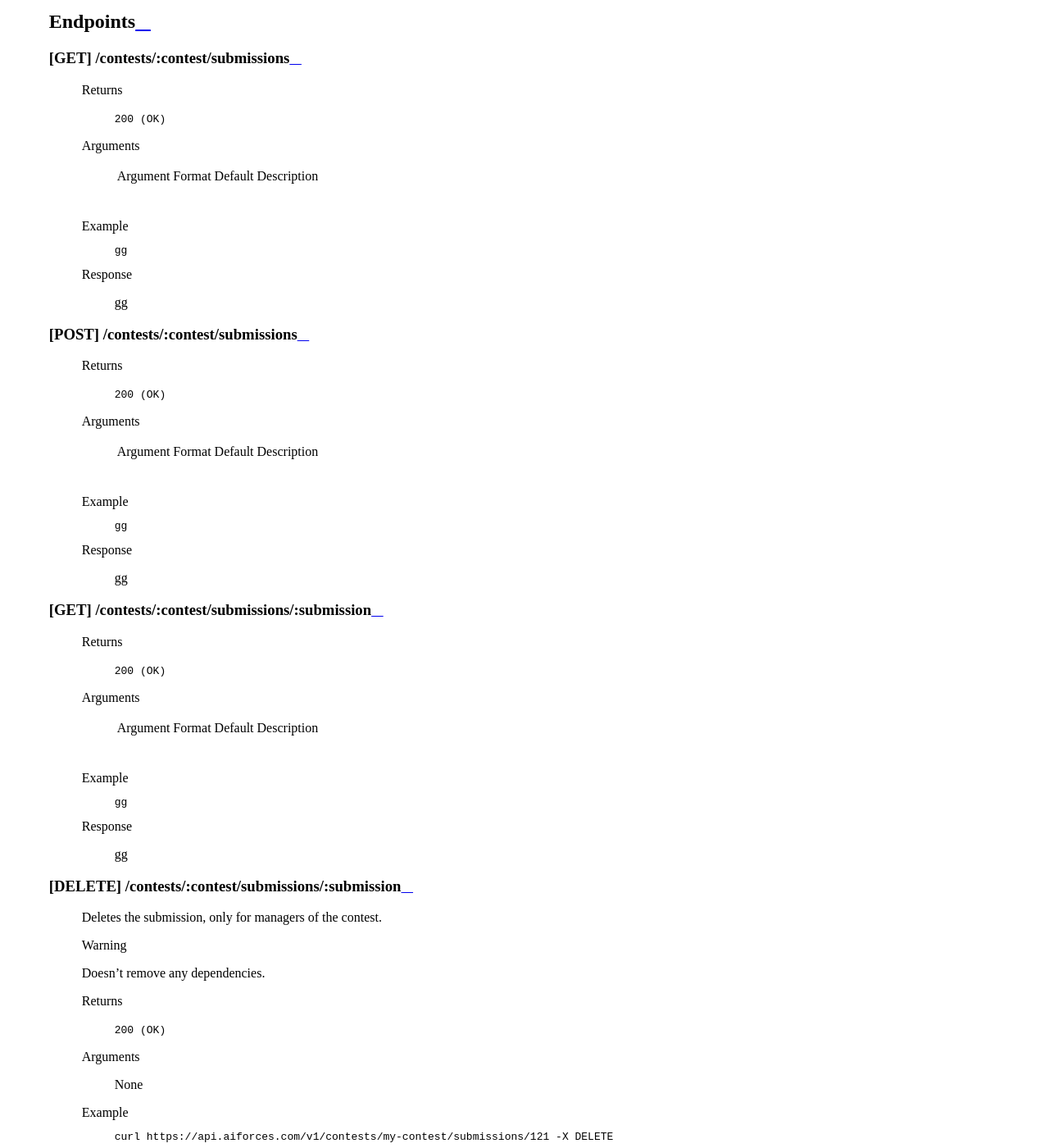
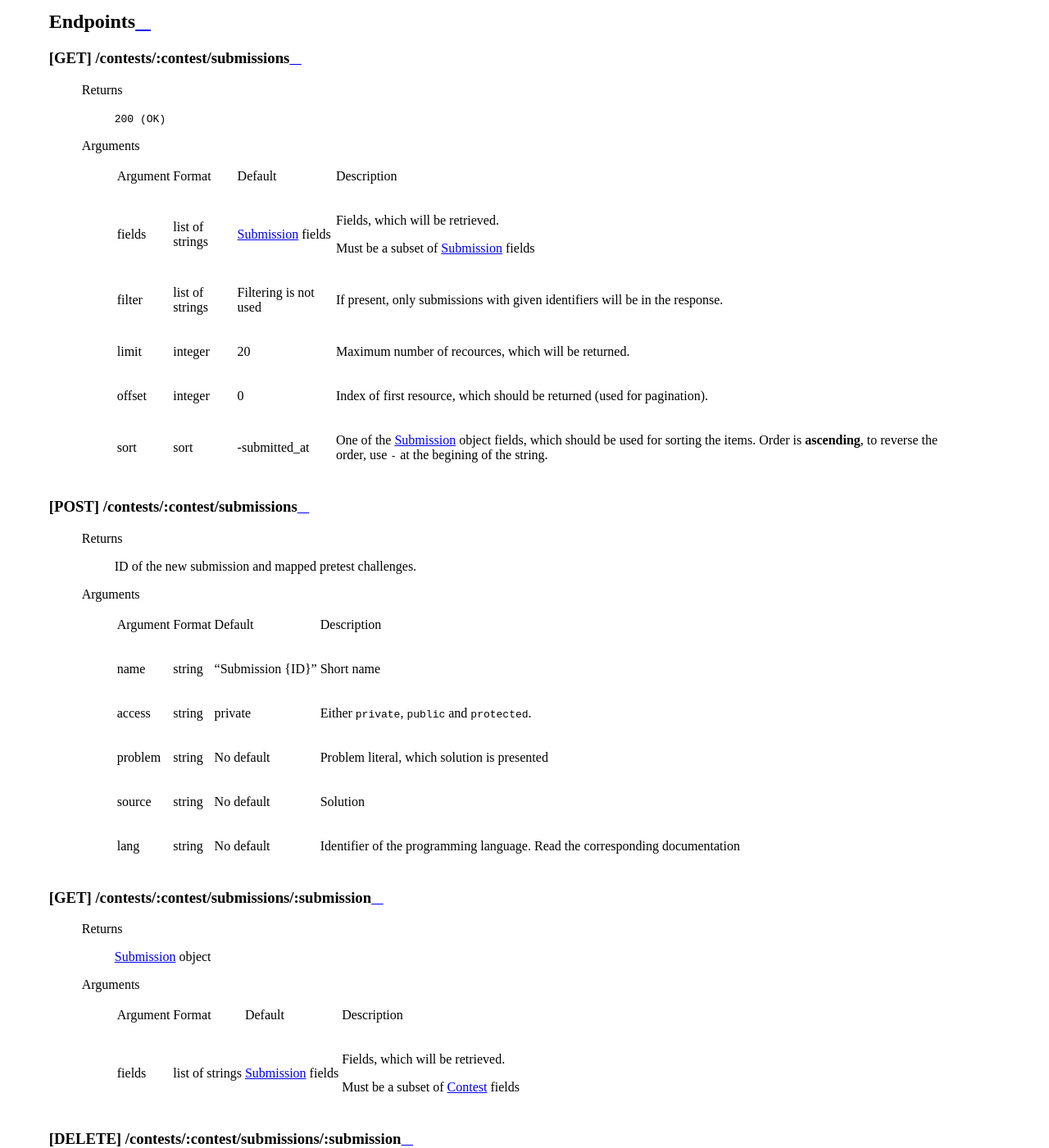
Before and after one commit to AIForces/AIForcesAPI, a Sphinx documentation site: the page built from docs/source/submission.rst, in a window 1280 px wide and 1400 px high, scrolled down 952 px. Shown: the whole window at 82% size. Built offline with Sphinx 7.4.7 and the Read the Docs theme 2.0.0, drawn with Linux system fonts in a browser that asks for light colours.

Commit message:
Fixes & Submission endpoints

```diff
--- a/docs/source/contest.rst
+++ b/docs/source/contest.rst
@@ -263,7 +260,7 @@ Endpoints
          ============== ================ ============================ ==============================
          Argument       Format           Default                      Description
 
-         fields        list of strings  All :ref:`achievement-label` Fields, which will be retrieved.
+         fields         list of strings  All :ref:`achievement-label` Fields, which will be retrieved.
                                          fields                       Must be a subset of :ref:`achievement-label` object fields.
          filter         list of strings  Filtering is not used        If present, only contests with given identifiers
                                                                       will be in the response.
--- a/docs/source/return_objects.rst
+++ b/docs/source/return_objects.rst
@@ -95,6 +95,7 @@ Represents general info about one tournament.
    ================ ======== ===================================================
    Field            Format   Description
    ================ ======== ===================================================
+   id               integer  Tournament ID.
    name             string   Name of the tournament. May be localized
    hidden           boolean  If true, tournament is not visible for public
    start_time       integer  Start of the tournament (ISO 8601 format)
@@ -134,6 +135,7 @@ Represnts one code submission.
    ============= ======== ======================================================
    Field         Format   Description
    ============= ======== ======================================================
+   id            integer  Submission ID
    name          string   Short name (may be given by the user to identify submissions in a quick way)
    user          string   Username of the person, who made the submission
    contest       string   Contest the submission is attached to.
@@ -157,7 +159,7 @@ Example
           "name": "tron_megasolver2000",
           "source_file": "/media/submission_278.py",
           "lang": "pypy3",
-          "submitted_at": "2019-01-24T23:02:40+00:00"
+          "submitted_at": "2019-01-24T23:02:40+00:00",
           "pretest": [109, 110, 111]
       }
 
--- a/docs/source/submission.rst
+++ b/docs/source/submission.rst
@@ -49,56 +49,75 @@ Endpoints
          ============= ================ ======================= ==============================
          Argument      Format           Default                 Description
 
+         fields        list of strings  :ref:`submission-label` Fields, which will be retrieved.
+                                        fields
+                                                                Must be a subset of :ref:`submission-label` fields
+         filter        list of strings  Filtering is not used   If present, only submissions with given identifiers will be in the
+                                                                response.
+         limit         integer          20                      Maximum number of recources, which will be returned.
+         offset        integer          0                       Index of first resource, which should be returned
+                                                                (used for pagination).
+         sort          sort             -submitted_at           One of the :ref:`submission-label` object fields,
+                                                                which should be used
+                                                                for sorting the items. Order is **ascending**, to reverse
+                                                                the order, use ``-`` at the begining of the string.
          ============= ================ ======================= ==============================
 
-   Example
-      .. code-block:: bash
+   .. Example
+   ..    .. code-block:: bash
 
-         gg
-   Response
-      gg
+   ..       gg
+   .. Response
+   ..    gg
 
 
 [POST] /contests/:contest/submissions
 -------------------------------------
    Returns
-      ``200 (OK)``
+      ID of the new submission and mapped pretest challenges.
 
    Arguments
       .. table::
 
          ============= ================ ======================= ==============================
          Argument      Format           Default                 Description
-
+         name          string           "Submission {ID}"       Short name
+         access        string           private                 Either ``private``, ``public`` and ``protected``.
+         problem       string           No default              Problem literal, which solution is presented
+         source        string           No default              Solution
+         lang          string           No default              Identifier of the programming language.
+                                                                Read the corresponding documentation
          ============= ================ ======================= ==============================
 
-   Example
-      .. code-block:: bash
+   .. Example
+   ..    .. code-block:: bash
 
-         gg
-   Response
-      gg
+   ..       gg
+   .. Response
+   ..    gg
 
 
 [GET] /contests/:contest/submissions/:submission
 ------------------------------------------------
    Returns
-      ``200 (OK)``
+      :ref:`submission-label` object
 
    Arguments
       .. table::
 
          ============= ================ ======================= ==============================
          Argument      Format           Default                 Description
-
+         fields        list of strings  :ref:`submission-label` Fields, which will be retrieved.
+                                        fields
+                                                                Must be a subset of :ref:`contest-label` fields
          ============= ================ ======================= ==============================
 
-   Example
-      .. code-block:: bash
+   .. Example
+   ..    .. code-block:: bash
 
-         gg
-   Response
-      gg
+   ..       gg
+   .. Response
+   ..    gg
 
 [DELETE] /contests/:contest/submissions/:submission
 ---------------------------------------------------
@@ -117,4 +136,4 @@ Endpoints
 
          curl https://api.aiforces.com/v1/contests/my-contest/submissions/121 -X DELETE
    Response
-      gg
+      ``200 (OK)``
```
Also changed, not shown: other parts of docs/source/contest.rst (+0 -3 lines).
